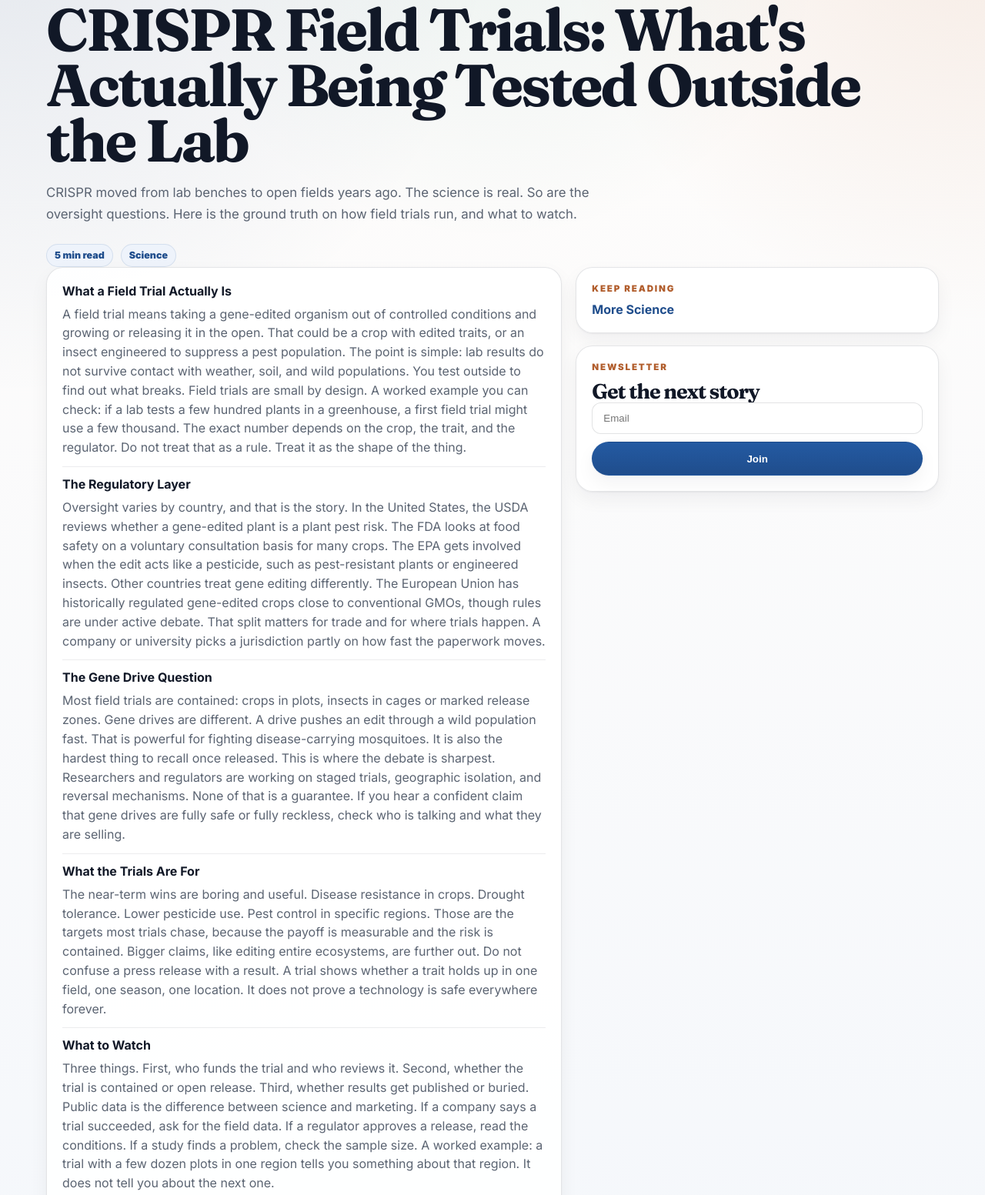
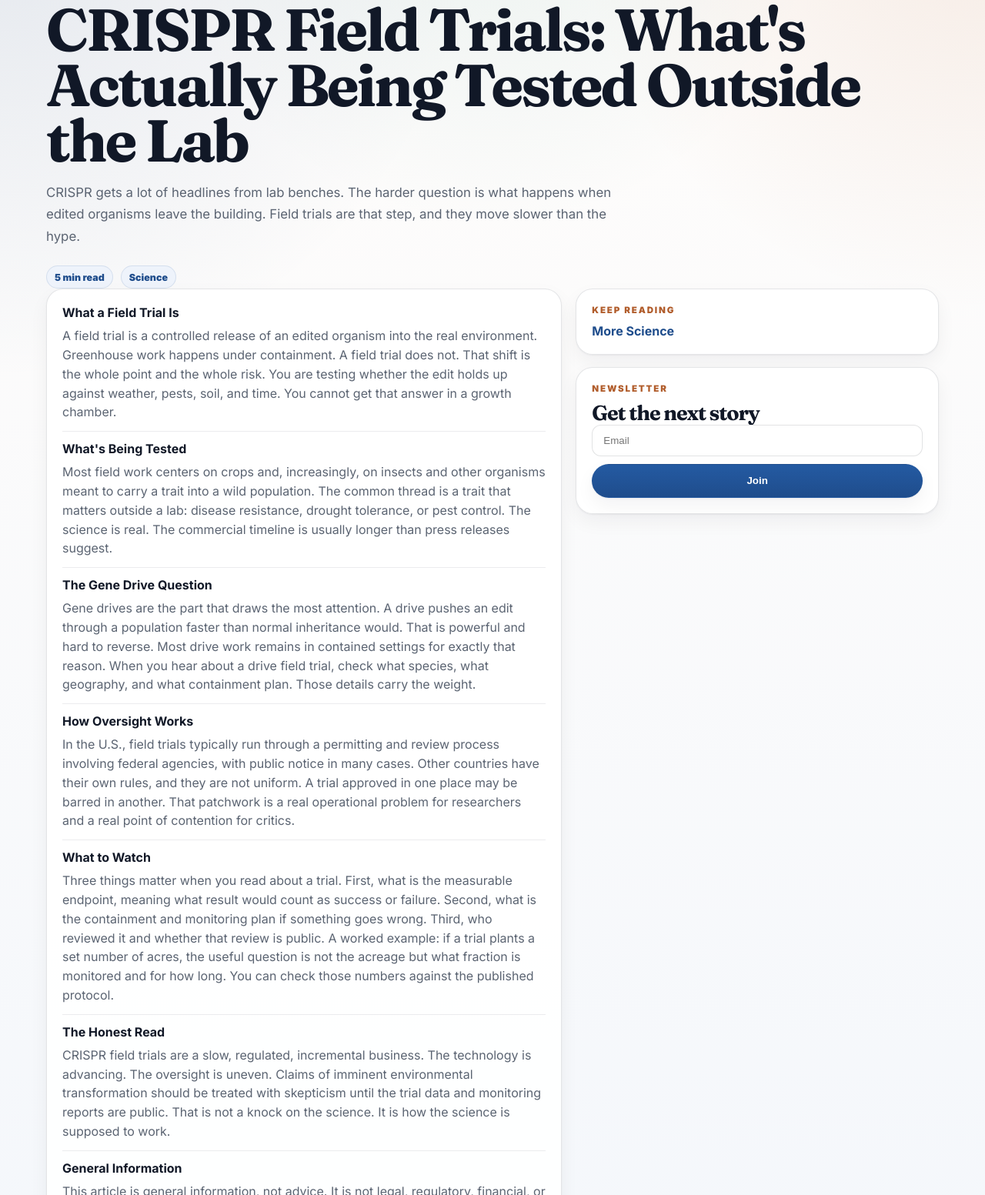
Before and after one commit to becomingkingandi/newsfixd, a website: page science/crispr-field-trials.html in a window 1280 px wide. Shown: the part 128-1681 px from the top of the page at 77% size. Drawn offline with Linux system fonts and the light colour scheme.

Commit message:
auto: new article 2026-11-14 09:01 [science] crispr-field-trials

```diff
--- a/science/crispr-field-trials.html
+++ b/science/crispr-field-trials.html
@@ -4,10 +4,10 @@
   <meta charset="utf-8">
   <meta name="viewport" content="width=device-width, initial-scale=1">
   <title>CRISPR Field Trials: What's Actually Being Tested Outside the Lab - NewsFixd</title>
-  <meta name="description" content="A plain-English look at how CRISPR field trials work, what regulators review, and the questions that still need answers before gene-edited crops and pests go wide.">
+  <meta name="description" content="A plain-English look at how CRISPR field trials work, where they stand, and the oversight that governs them.">
   <link rel="canonical" href="https://newsfixd.com/science/crispr-field-trials/">
   <meta property="og:title" content="CRISPR Field Trials: What's Actually Being Tested Outside the Lab">
-  <meta property="og:description" content="A plain-English look at how CRISPR field trials work, what regulators review, and the questions that still need answers before gene-edited crops and pests go wide.">
+  <meta property="og:description" content="A plain-English look at how CRISPR field trials work, where they stand, and the oversight that governs them.">
   <meta property="og:type" content="article">
   <meta name="twitter:card" content="summary_large_image">
   <link rel="stylesheet" href="/styles.css">
@@ -29,27 +29,16 @@
     <main class="wrap article">
       <p class="eyebrow" style="margin-top:40px">Science &middot; November 2026</p>
       <h1>CRISPR Field Trials: What's Actually Being Tested Outside the Lab</h1>
-      <p class="lede">CRISPR moved from lab benches to open fields years ago. The science is real. So are the oversight questions. Here is the ground truth on how field trials run, and what to watch.</p>
+      <p class="lede">CRISPR gets a lot of headlines from lab benches. The harder question is what happens when edited organisms leave the building. Field trials are that step, and they move slower than the hype.</p>
       <div class="heroActions"><span class="pill">5 min read</span> <span class="pill">Science</span></div>
       <section class="grid"><article class="card cardPad"><div class="list">
-<div class="item"><h3>What a Field Trial Actually Is</h3><p>A field trial means taking a gene-edited organism out of controlled conditions and growing or releasing it in the open. That could be a crop with edited traits, or an insect engineered to suppress a pest population. The point is simple: lab results do not survive contact with weather, soil, and wild populations. You test outside to find out what breaks.
-
-Field trials are small by design. A worked example you can check: if a lab tests a few hundred plants in a greenhouse, a first field trial might use a few thousand. The exact number depends on the crop, the trait, and the regulator. Do not treat that as a rule. Treat it as the shape of the thing.</p></div>
-<div class="item"><h3>The Regulatory Layer</h3><p>Oversight varies by country, and that is the story. In the United States, the USDA reviews whether a gene-edited plant is a plant pest risk. The FDA looks at food safety on a voluntary consultation basis for many crops. The EPA gets involved when the edit acts like a pesticide, such as pest-resistant plants or engineered insects.
-
-Other countries treat gene editing differently. The European Union has historically regulated gene-edited crops close to conventional GMOs, though rules are under active debate. That split matters for trade and for where trials happen. A company or university picks a jurisdiction partly on how fast the paperwork moves.</p></div>
-<div class="item"><h3>The Gene Drive Question</h3><p>Most field trials are contained: crops in plots, insects in cages or marked release zones. Gene drives are different. A drive pushes an edit through a wild population fast. That is powerful for fighting disease-carrying mosquitoes. It is also the hardest thing to recall once released.
-
-This is where the debate is sharpest. Researchers and regulators are working on staged trials, geographic isolation, and reversal mechanisms. None of that is a guarantee. If you hear a confident claim that gene drives are fully safe or fully reckless, check who is talking and what they are selling.</p></div>
-<div class="item"><h3>What the Trials Are For</h3><p>The near-term wins are boring and useful. Disease resistance in crops. Drought tolerance. Lower pesticide use. Pest control in specific regions. Those are the targets most trials chase, because the payoff is measurable and the risk is contained.
-
-Bigger claims, like editing entire ecosystems, are further out. Do not confuse a press release with a result. A trial shows whether a trait holds up in one field, one season, one location. It does not prove a technology is safe everywhere forever.</p></div>
-<div class="item"><h3>What to Watch</h3><p>Three things. First, who funds the trial and who reviews it. Second, whether the trial is contained or open release. Third, whether results get published or buried. Public data is the difference between science and marketing.
-
-If a company says a trial succeeded, ask for the field data. If a regulator approves a release, read the conditions. If a study finds a problem, check the sample size. A worked example: a trial with a few dozen plots in one region tells you something about that region. It does not tell you about the next one.</p></div>
-<div class="item"><h3>The Bottom Line</h3><p>CRISPR field trials are real, regulated, and moving. The technology is not magic and not doom. It is a tool with a paper trail. Follow the paper trail.
-
-This article is general information, not advice. It is not legal, financial, or professional guidance. Confirm specifics with a licensed professional or the relevant regulator before acting on anything here.</p></div></div></article>
+<div class="item"><h3>What a Field Trial Is</h3><p>A field trial is a controlled release of an edited organism into the real environment. Greenhouse work happens under containment. A field trial does not. That shift is the whole point and the whole risk. You are testing whether the edit holds up against weather, pests, soil, and time. You cannot get that answer in a growth chamber.</p></div>
+<div class="item"><h3>What's Being Tested</h3><p>Most field work centers on crops and, increasingly, on insects and other organisms meant to carry a trait into a wild population. The common thread is a trait that matters outside a lab: disease resistance, drought tolerance, or pest control. The science is real. The commercial timeline is usually longer than press releases suggest.</p></div>
+<div class="item"><h3>The Gene Drive Question</h3><p>Gene drives are the part that draws the most attention. A drive pushes an edit through a population faster than normal inheritance would. That is powerful and hard to reverse. Most drive work remains in contained settings for exactly that reason. When you hear about a drive field trial, check what species, what geography, and what containment plan. Those details carry the weight.</p></div>
+<div class="item"><h3>How Oversight Works</h3><p>In the U.S., field trials typically run through a permitting and review process involving federal agencies, with public notice in many cases. Other countries have their own rules, and they are not uniform. A trial approved in one place may be barred in another. That patchwork is a real operational problem for researchers and a real point of contention for critics.</p></div>
+<div class="item"><h3>What to Watch</h3><p>Three things matter when you read about a trial. First, what is the measurable endpoint, meaning what result would count as success or failure. Second, what is the containment and monitoring plan if something goes wrong. Third, who reviewed it and whether that review is public. A worked example: if a trial plants a set number of acres, the useful question is not the acreage but what fraction is monitored and for how long. You can check those numbers against the published protocol.</p></div>
+<div class="item"><h3>The Honest Read</h3><p>CRISPR field trials are a slow, regulated, incremental business. The technology is advancing. The oversight is uneven. Claims of imminent environmental transformation should be treated with skepticism until the trial data and monitoring reports are public. That is not a knock on the science. It is how the science is supposed to work.</p></div>
+<div class="item"><h3>General Information</h3><p>This article is general information, not advice. It is not legal, regulatory, financial, or scientific guidance for any specific project or decision. Rules and trial statuses change. Confirm specifics with a licensed professional or the relevant regulator before acting on anything here.</p></div></div></article>
       <aside class="stack">
         <div class="card cardPad"><p class="eyebrow">Keep reading</p><div class="list"><div class="item"><h3><a href="/science/">More Science</a></h3></div></div></div>
         <div class="card cardPad"><p class="eyebrow">Newsletter</p><h3 class="sectionTitle">Get the next story</h3><form class="newsletter"><input type="email" placeholder="Email"><button class="button primary">Join</button></form></div>
--- a/sitemap.xml
+++ b/sitemap.xml
@@ -77,4 +77,5 @@
   <url><loc>https://newsfixd.com/politics/campaign-finance-rules/</loc><lastmod>2026-11-11</lastmod></url>
   <url><loc>https://newsfixd.com/science/crispr-field-trials/</loc><lastmod>2026-11-12</lastmod></url>
   <url><loc>https://newsfixd.com/science/crispr-field-trials/</loc><lastmod>2026-11-13</lastmod></url>
+  <url><loc>https://newsfixd.com/science/crispr-field-trials/</loc><lastmod>2026-11-14</lastmod></url>
 </urlset>
```
Also changed, not shown: feed.xml (+7 -0 lines), index.html (+1 -0 lines), science/index.html (+1 -1 lines), .pipeline-last-run.json.
